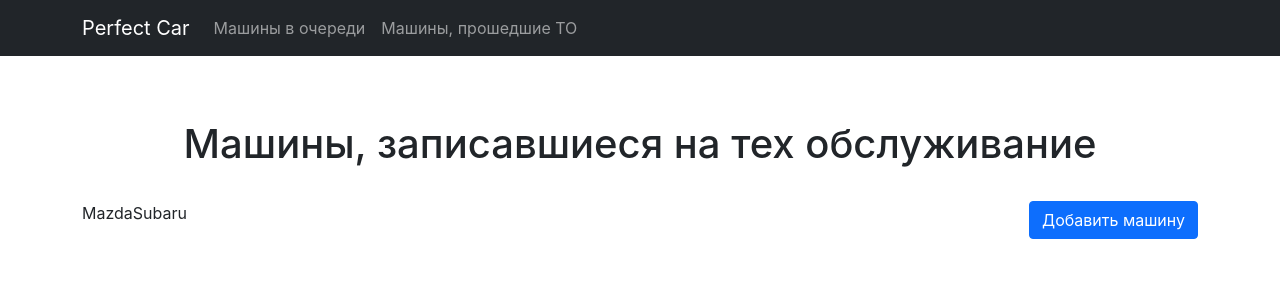
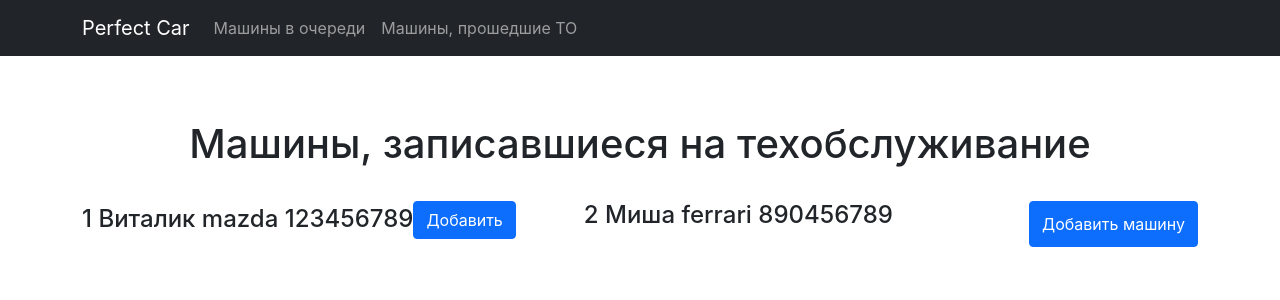
Before and after one commit to shamilabdullin/wave-access-test-project, a React (Create React App) app: page /activeList in a window 1280 px wide. Shown: the top 300 px of the page. Built offline with nearby package versions, Linux system fonts and the light colour scheme.

Commit message:
version 2

```diff
--- a/src/components/AddCarModal.tsx
+++ b/src/components/AddCarModal.tsx
@@ -1,17 +1,28 @@
 import React, { useState } from "react";
 import { Modal, Button, Row, Col, Form } from "react-bootstrap";
 import { useDispatch } from "react-redux";
+import { useTypedSelector } from "../hooks/useTypedSelector";
 import { addCar } from "../store/action-creators/car";
+import { Client } from "../types/car";
 
 const AddCarModal: React.FC = () => {
   const [show, setShow] = useState(false);
   const handleClose = () => setShow(false);
   const handleShow = () => setShow(true);
   const dispatch = useDispatch();
+  const { cars } = useTypedSelector((state) => state.car);
+  const id: number = cars[cars.length - 1].id + 1;
 
   const handleSubmit = (event: any) => {
     event.preventDefault();
-    dispatch(addCar(event.target.carModel.value));
+    const client = new Client(
+      id,
+      event.target.name.value,
+      event.target.carModel.value,
+      event.target.phone.value,
+      false
+    );
+    dispatch(addCar(client));
   };
 
   return (
@@ -31,7 +42,7 @@ const AddCarModal: React.FC = () => {
                 <Form onSubmit={handleSubmit}>
                   <Form.Group controlId="">
                     <Form.Label>Введите ваши имя и фамилию</Form.Label>
-                    <Form.Control type="text" />
+                    <Form.Control type="text" name="name" />
                   </Form.Group>
                   <Form.Group controlId="">
                     <Form.Label>Введите марку вашего автомобиля</Form.Label>
@@ -39,7 +50,7 @@ const AddCarModal: React.FC = () => {
                   </Form.Group>
                   <Form.Group controlId="">
                     <Form.Label>Введите ваш номер телефона</Form.Label>
-                    <Form.Control type="text" />
+                    <Form.Control type="text" name="phone" />
                   </Form.Group>
                   <Form.Group controlId="">
                     <Button
--- a/src/pages/ActiveList.tsx
+++ b/src/pages/ActiveList.tsx
@@ -4,17 +4,47 @@ import { useTypedSelector } from "../hooks/useTypedSelector";
 //  import { addCar } from "../store/action-creators/car";
 //  import { useDispatch } from "react-redux";
 import AddCarModal from "../components/AddCarModal";
+import { Button } from "react-bootstrap";
+import { checkCar } from "../store/action-creators/car";
+import { useDispatch } from "react-redux";
+import { Client } from "../types/car";
 
 const ActiveList: React.FC = () => {
   const { cars } = useTypedSelector((state) => state.car);
-  console.log(cars);
+  const uncheckedCars: Client[] = cars.filter((car) => {
+    return car.checked === false;
+  });
+  const checkedCars: Client[] = cars.filter((car) => {
+    return car.checked == true;
+  });
+  const dispatch = useDispatch();
+
   return (
     <div className="container active-list">
       <div className="active-list-title">
-        <h1>Машины, записавшиеся на тех обслуживание</h1>
+        <h1>Машины, записавшиеся на техобслуживание</h1>
       </div>
       <div className="active-list-body">
-        <div className="active-list-body-elements">{cars}</div>
+        <div className="active-list-body-elements">
+          {uncheckedCars.map((car) => (
+            <h4 key={car.id}>
+              {car.id} {car.name} {car.carModel} {car.phone}
+              <Button
+                variant="primary"
+                onClick={() => dispatch(checkCar(car.id))}
+              >
+                Добавить
+              </Button>
+            </h4>
+          ))}
+        </div>
+        <div className="active-list-body-elements-2">
+          {checkedCars.map((car) => (
+            <h4 key={car.id}>
+              {car.id} {car.name} {car.carModel} {car.phone}
+            </h4>
+          ))}
+        </div>
         <div className="active-list-body-button"></div>
         <AddCarModal />
       </div>
--- a/src/pages/InactiveList.tsx
+++ b/src/pages/InactiveList.tsx
@@ -1,11 +1,28 @@
 import "./styles/inactiveList.css";
 import React from "react";
+import { useTypedSelector } from "../hooks/useTypedSelector";
+import { Client } from "../types/car";
 
 const InactiveList: React.FC = () => {
+  const { cars } = useTypedSelector((state) => state.car);
+  console.log(cars);
+  const checkedCars: Client[] = cars.filter((car) => {
+    return car.checked == true;
+  });
+  console.log(checkedCars);
   return (
     <div className="container inactive-list">
       <div className="inactive-list-title">
         <h1>Машины, прошедшие техобслуживание</h1>
+      </div>
+      <div className="active-list-body">
+        <div className="active-list-body-elements">
+          {checkedCars.map((car) => (
+            <h4 key={car.id}>
+              {car.id} {car.name} {car.carModel} {car.phone}
+            </h4>
+          ))}
+        </div>
       </div>
     </div>
   );
--- a/src/pages/styles/inactiveList.css
+++ b/src/pages/styles/inactiveList.css
@@ -5,3 +5,6 @@
     margin-top: 5%;
     text-align: center;
 }
+.inactive-list-title{
+    margin-bottom: 3%;
+}
--- a/src/store/action-creators/car.tsx
+++ b/src/store/action-creators/car.tsx
@@ -1,8 +1,14 @@
-import { ADD_CAR } from "../../types/car";
+import { ADD_CAR, CHECK_CAR, Client } from "../../types/car";
 
-export function addCar(car: string) {
+export function addCar(car: Client) {
   return {
     type: ADD_CAR,
     payload: car,
   };
 }
+export function checkCar(id: number) {
+  return {
+    type: CHECK_CAR,
+    payload: id,
+  };
+}
--- a/src/store/reducers/carReducer.ts
+++ b/src/store/reducers/carReducer.ts
@@ -1,7 +1,16 @@
-import { CarState, ADD_CAR, CarAction } from "../../types/car";
+import {
+  CarState,
+  ADD_CAR,
+  CarAction,
+  Client,
+  CHECK_CAR,
+} from "../../types/car";
+
+const vitalya = new Client(1, "Виталик", "mazda", "123456789", false);
+const misha = new Client(2, "Миша", "ferrari", "890456789", true);
 
 const initialState: CarState = {
-  cars: ["Mazda", "Subaru"],
+  cars: [vitalya, misha],
 };
 
 export const carReducer = (
@@ -11,7 +20,14 @@ export const carReducer = (
   switch (action.type) {
     case ADD_CAR:
       console.log(action.payload);
-      return { ...state, cars: state.cars.concat([action.payload]) };
+      return { ...state, cars: state.cars.concat(action.payload) };
+
+    case CHECK_CAR:
+      const client = state.cars.find((client) => client.id === action.payload);
+      if (client instanceof Client) {
+        client.checked = true;
+      }
+      return { ...state, cars: state.cars };
 
     default:
       return state;
--- a/src/types/car.ts
+++ b/src/types/car.ts
@@ -1,12 +1,38 @@
+export class Client {
+  constructor(
+    id: number,
+    name: string,
+    carModel: string,
+    phone: string,
+    checked: boolean
+  ) {
+    this.id = id;
+    this.name = name;
+    this.carModel = carModel;
+    this.phone = phone;
+    this.checked = checked;
+  }
+  id: number;
+  name: string;
+  carModel: string;
+  phone: string;
+  checked: boolean;
+}
+
 export interface CarState {
-  cars: any[];
+  cars: Client[];
 }
 
 export const ADD_CAR = "ADD_CAR";
+export const CHECK_CAR = "CHECK_CAR";
 
 interface AddCarAction {
   type: "ADD_CAR";
   payload: [];
 }
+interface CheckCarAction {
+  type: "CHECK_CAR";
+  payload: number;
+}
 
-export type CarAction = AddCarAction;
+export type CarAction = AddCarAction | CheckCarAction;
```
